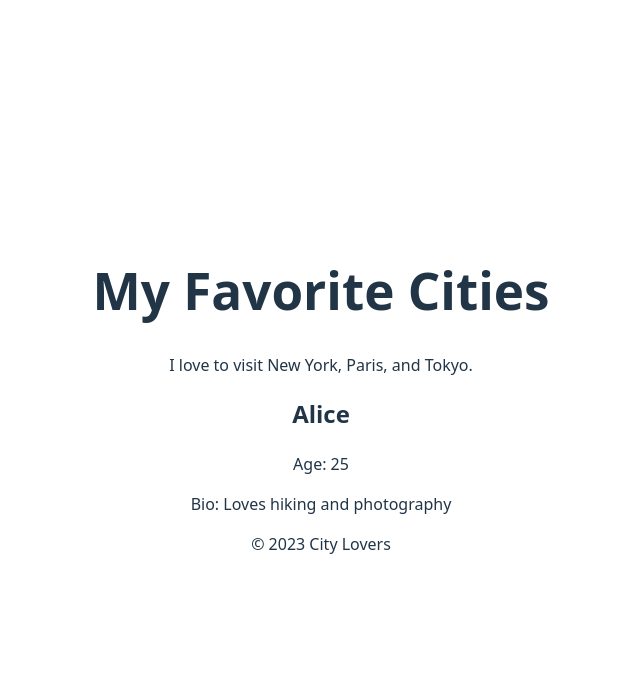
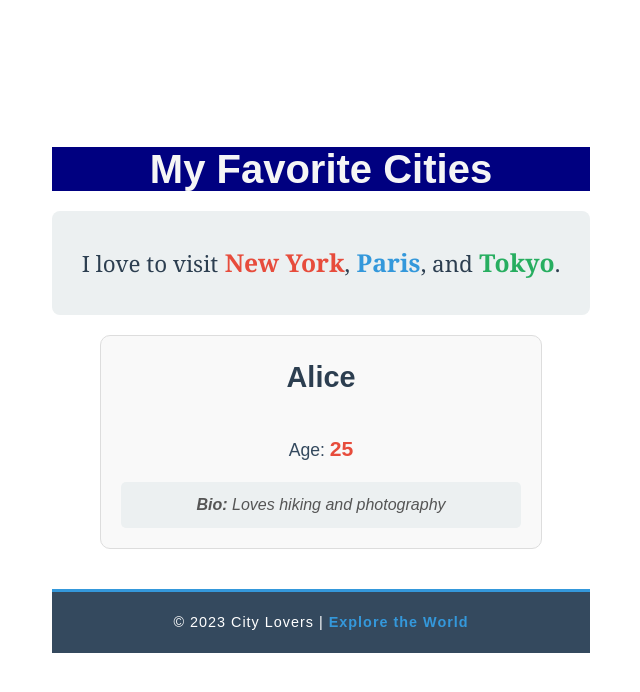
Before and after one commit to MeNesta/alx-fe-reactjs, a React (Vite) app in the folder alx-react-app/: page / in a window 1280 px wide. Shown: the top 692 px of the page, without its empty margins (319-959 px from the left). Built offline with nearby package versions, Linux system fonts and the light colour scheme.

Commit message:
add styling to MainContent,Footer,and userprofile.jsx

```diff
--- a/alx-react-app/src/components/Footer.jsx
+++ b/alx-react-app/src/components/Footer.jsx
@@ -1,7 +1,28 @@
 function Footer() {
     return (
-        <footer>
-            <p>© 2023 City Lovers</p>
+        <footer style={{
+            backgroundColor: '#34495e',
+            color: 'white',
+            textAlign: 'center',
+            padding: '20px',
+            marginTop: '40px',
+            fontSize: '0.9em',
+            borderTop: '3px solid #3498db'
+        }}>
+            <p style={{
+                margin: '0',
+                fontFamily: 'Arial, sans-serif',
+                letterSpacing: '1px'
+            }}>
+                © 2023 City Lovers |
+                <span style={{
+                    color: '#3498db',
+                    fontWeight: 'bold',
+                    marginLeft: '5px'
+                }}>
+                    Explore the World
+                </span>
+            </p>
         </footer>
     );
 }
--- a/alx-react-app/src/components/Header.jsx
+++ b/alx-react-app/src/components/Header.jsx
@@ -1,7 +1,17 @@
 function Header() {
     return (
-        <header>
-            <h1>My Favorite Cities</h1>
+        <header style={{
+            backgroundColor: 'navy',
+            color: 'whitesmoke',
+            textAlign: 'center'
+        }}>
+            <h1 style= {{
+                margin: '0',
+                fontSize: '2.5em',
+                fontFamily: 'arial, san-serif'
+            }}>
+                My Favorite Cities
+            </h1>
         </header>
     );
 }
--- a/alx-react-app/src/components/MainContent.jsx
+++ b/alx-react-app/src/components/MainContent.jsx
@@ -1,7 +1,38 @@
 function MainContent() {
     return (
-        <main>
-            <p>I love to visit New York, Paris, and Tokyo.</p>
+        <main style={{
+            backgroundColor: '#ecf0f1',
+            padding: '30px',
+            margin: '20px auto',
+            maxWidth: '800px',
+            borderRadius: '8px',
+            textAlign: 'center'
+        }}>
+            <p style={{
+                fontSize: '1.4em',
+                color: '#2c3e50',
+                fontFamily: 'Georgia, serif',
+                lineHeight: '1.8',
+                margin: '0',
+                fontWeight: '300'
+            }}>
+                I love to visit
+                <span style={{
+                    color: '#e74c3c',
+                    fontWeight: 'bold',
+                    fontSize: '1.1em'
+                }}> New York</span>,
+                <span style={{
+                    color: '#3498db',
+                    fontWeight: 'bold',
+                    fontSize: '1.1em'
+                }}> Paris</span>, and
+                <span style={{
+                    color: '#27ae60',
+                    fontWeight: 'bold',
+                    fontSize: '1.1em'
+                }}> Tokyo</span>.
+            </p>
         </main>
     );
 }
--- a/alx-react-app/src/components/UserProfile.jsx
+++ b/alx-react-app/src/components/UserProfile.jsx
@@ -1,9 +1,43 @@
 const UserProfile = (props) => {
   return (
-    <div>
-      <h2>{props.name}</h2>
-      <p>Age: {props.age}</p>
-      <p>Bio: {props.bio}</p>
+    <div style={{
+      border: '1px solid #ddd',
+      borderRadius: '10px',
+      margin: '20px auto',
+      padding: '20px',
+      backgroundColor: '#f9f9f9',
+      maxWidth: '400px',
+      fontFamily: 'arial, sans-serif',
+}}>
+      <h2 style={{
+      color: '#2c3e50',
+      marginTop: '0',
+      fontSize: '1.8em',
+      borderBottom: '2pxsolid #3498db',
+      paddingBottom: '10px'
+      }}>{props.name}</h2>
+
+      <p style={{
+        fontSize: '1.1em',
+        color: '#34495e',
+        magin: '15px 0'
+      }}>
+        Age: <span style={{
+          fontWeight: 'bold',
+          color: '#e74c3c',
+          fontSize: '1.2em'
+        }}>{props.age}</span></p>
+      <p style={{
+        fontSize: '1em',
+        color: '#555',
+        lineHeight: '1.6',
+        fontStyle: 'italic',
+        backgroundColor: '#ecf0f1',
+        padding: '10px',
+        borderRadius: '5px',
+        margin: '15px 0 0 0'}}>
+          <strong>Bio:</strong> {props.bio}
+          </p>
     </div>
   );
 };
```
